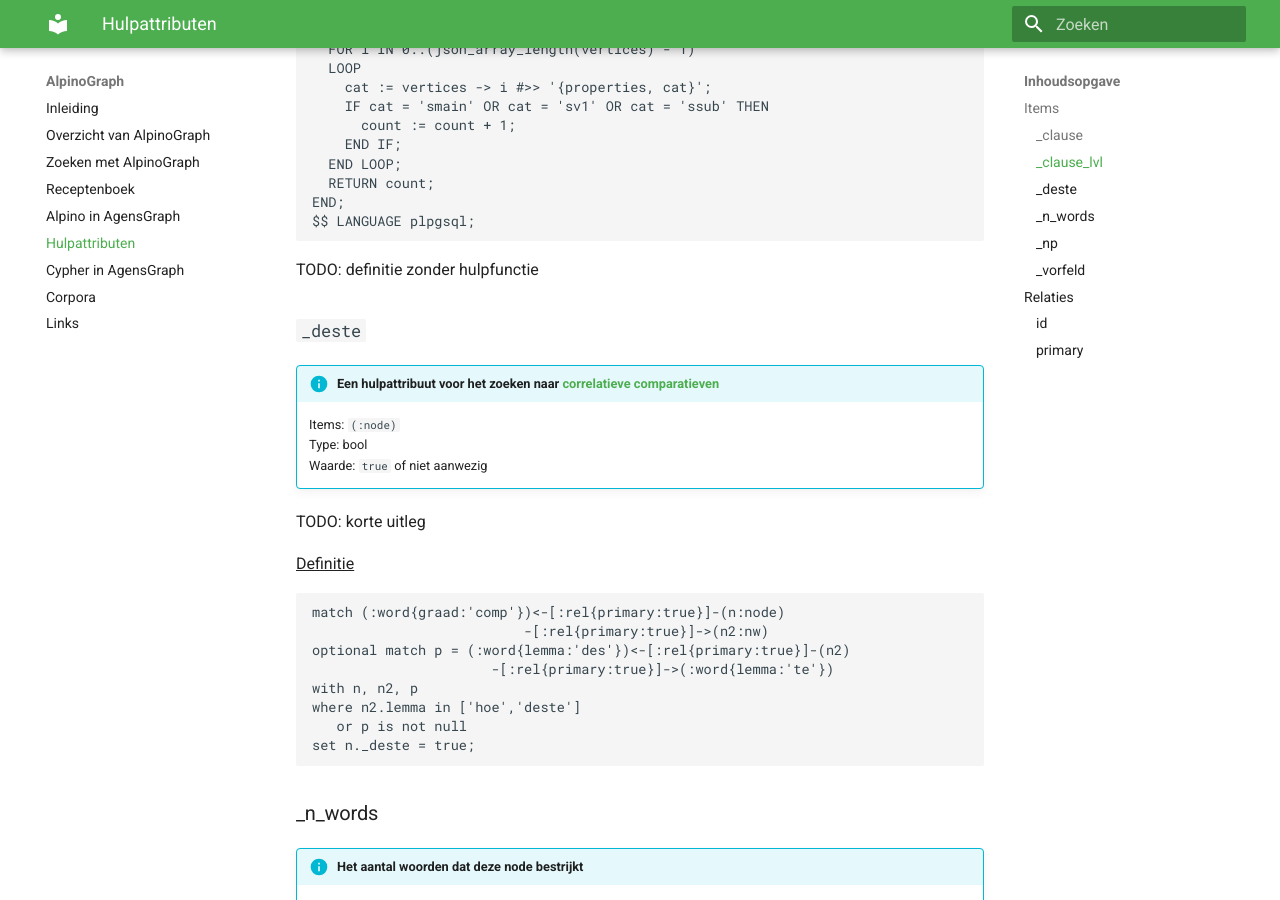
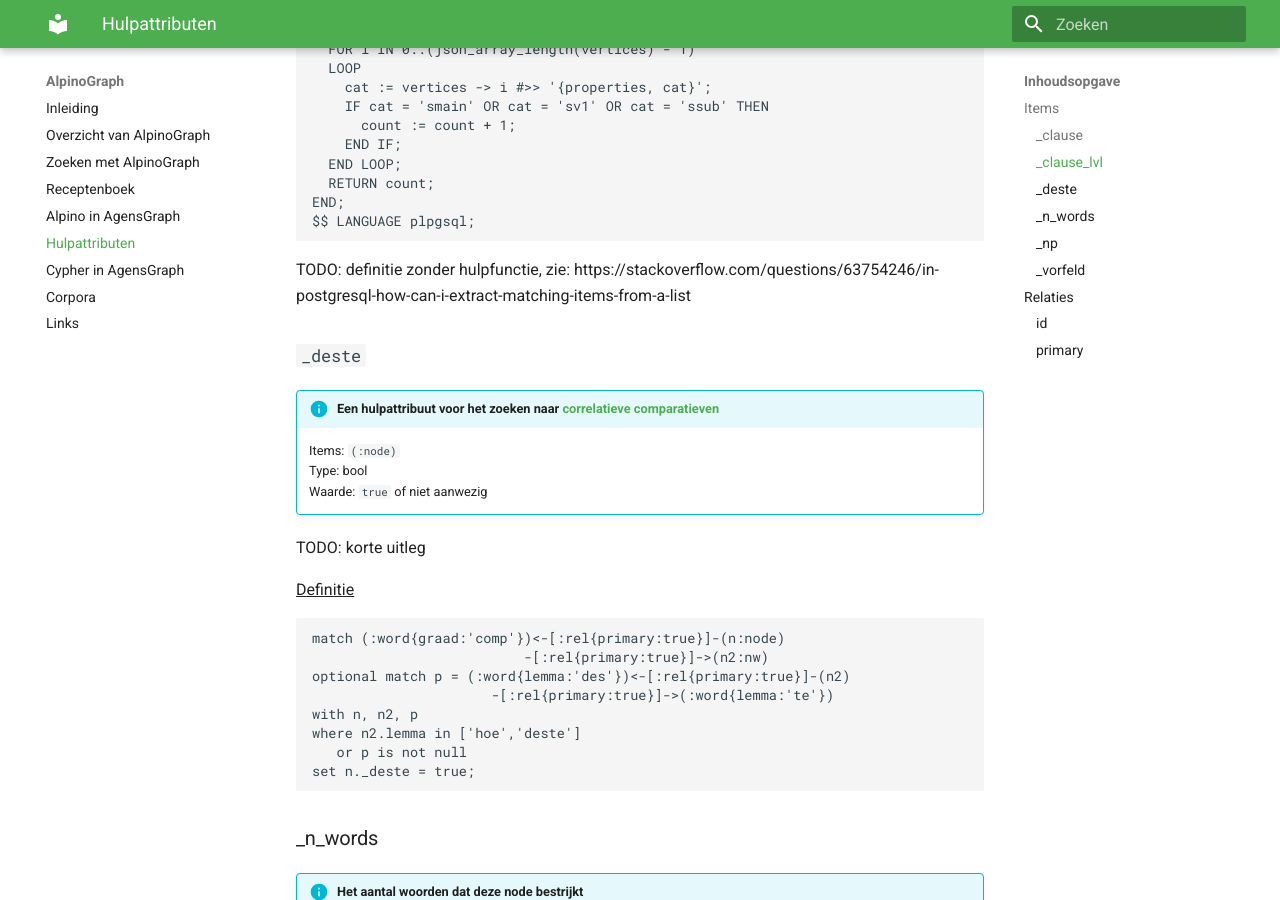
Before and after one commit to rug-compling/alpinograph-docs, an MkDocs documentation site: the page built from docs/attributen.md, in a window 1280 px wide and 900 px high, scrolled down 1355 px. Built offline with MkDocs 1.6.1 and Material for MkDocs 9.7.7, drawn with Linux system fonts in a browser that asks for light colours.

Commit message:
voor TODO: mogelijk antwoord op stackoverflow

````diff
--- a/docs/attributen.md
+++ b/docs/attributen.md
@@ -70,7 +70,7 @@ END;
 $$ LANGUAGE plpgsql;
 ```
 
-TODO: definitie zonder hulpfunctie
+TODO: definitie zonder hulpfunctie, zie: https://stackoverflow.com/questions/63754246/in-postgresql-how-can-i-extract-matching-items-from-a-list
 
 
 ### `_deste`
````
